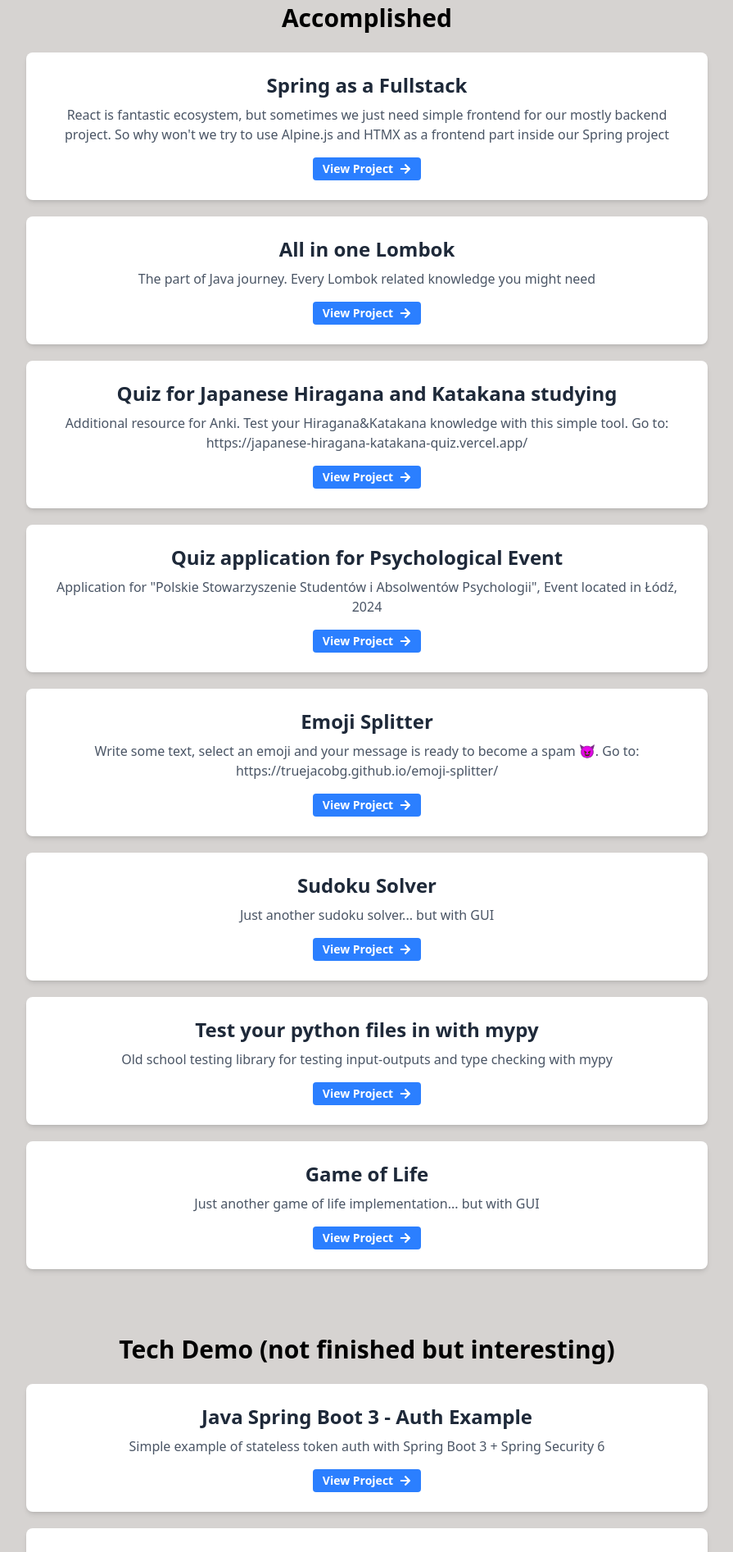
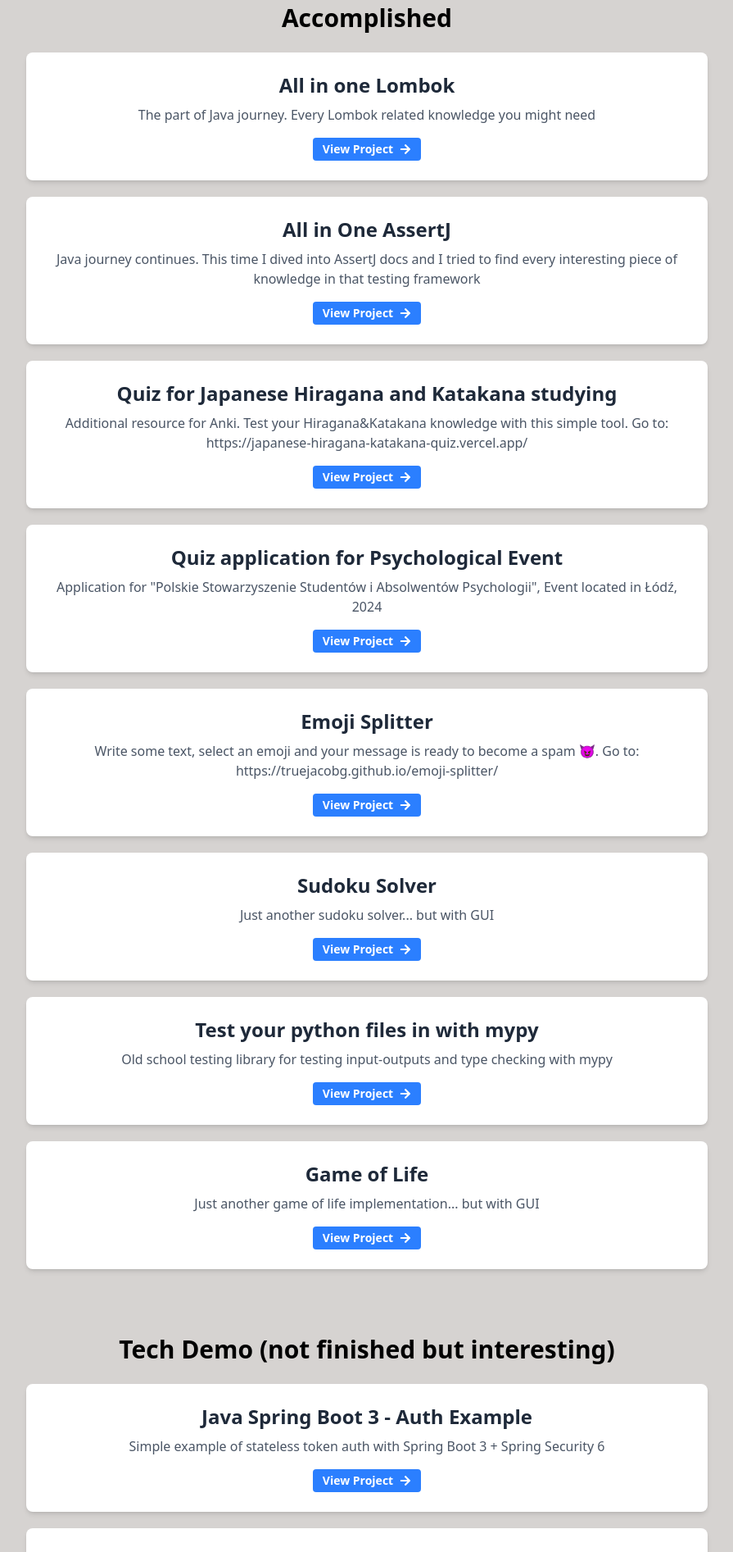
Before and after one commit to TrueJacobG/truejacobg-portfolio, a Next.js app: page / in a window 1280 px wide. Shown: the part 120-2013 px from the top of the page at 82% size, without its empty margins (192-1087 px from the left). Built offline with nearby package versions, Linux system fonts and the light colour scheme.

Commit message:
rearange all-in-one-assertJ

```diff
--- a/src/pages/index.tsx
+++ b/src/pages/index.tsx
@@ -15,16 +15,16 @@ const Projects = () => {
               <section className="mb-20">
                 <h2 className="text-3xl font-bold text-center mb-6">Accomplished</h2>
                 <SquareBox
-                  title={"Spring as a Fullstack"}
-                  description={
-                    "React is fantastic ecosystem, but sometimes we just need simple frontend for our mostly backend project. So why won't we try to use Alpine.js and HTMX as a frontend part inside our Spring project"
-                  }
-                  link={"https://github.com/TrueJacobG/spring-as-fullstack"}
-                />
-                <SquareBox
                   title={"All in one Lombok"}
                   description={"The part of Java journey. Every Lombok related knowledge you might need"}
                   link={"https://github.com/TrueJacobG/all-in-one-lombok"}
+                />
+                <SquareBox
+                  title={"All in One AssertJ"}
+                  description={
+                    "Java journey continues. This time I dived into AssertJ docs and I tried to find every interesting piece of knowledge in that testing framework"
+                  }
+                  link={"https://github.com/TrueJacobG/all-in-one-assertj"}
                 />
                 <SquareBox
                   title={"Quiz for Japanese Hiragana and Katakana studying"}
@@ -68,6 +68,13 @@ const Projects = () => {
                   title={"Java Spring Boot 3 - Auth Example"}
                   description={"Simple example of stateless token auth with Spring Boot 3 + Spring Security 6"}
                   link={"https://github.com/TrueJacobG/java-spring-boot-3-security-example"}
+                />
+                <SquareBox
+                  title={"Spring as a Fullstack"}
+                  description={
+                    "React is fantastic ecosystem, but sometimes we just need simple frontend for our mostly backend project. So why won't we try to use Alpine.js and HTMX as a frontend part inside our Spring project"
+                  }
+                  link={"https://github.com/TrueJacobG/spring-as-fullstack"}
                 />
                 <SquareBox
                   title={"Quarkus as a Fullstack"}
@@ -131,17 +138,6 @@ const Projects = () => {
               </section>
 
               <section className="mb-20">
-                <h2 className="text-3xl font-bold text-center mb-6">Work in Progress</h2>
-                <SquareBox
-                  title={"All in One AssertJ"}
-                  description={
-                    "Java journey continues. This time I dived into AssertJ docs and I tried to find every interesting piece of knowledge"
-                  }
-                  link={"https://github.com/TrueJacobG/all-in-one-assertj"}
-                />
-              </section>
-
-              <section className="mb-20">
                 <h2 className="text-3xl font-bold text-center mb-6">ADVENT OF CODE</h2>
                 <SquareBox title={"AoC 2024"} description={""} link={"https://github.com/TrueJacobG/advent-of-code-2024"} />
                 <SquareBox title={"AoC 2023"} description={""} link={"https://github.com/TrueJacobG/advent-of-code-2023"} />
```
